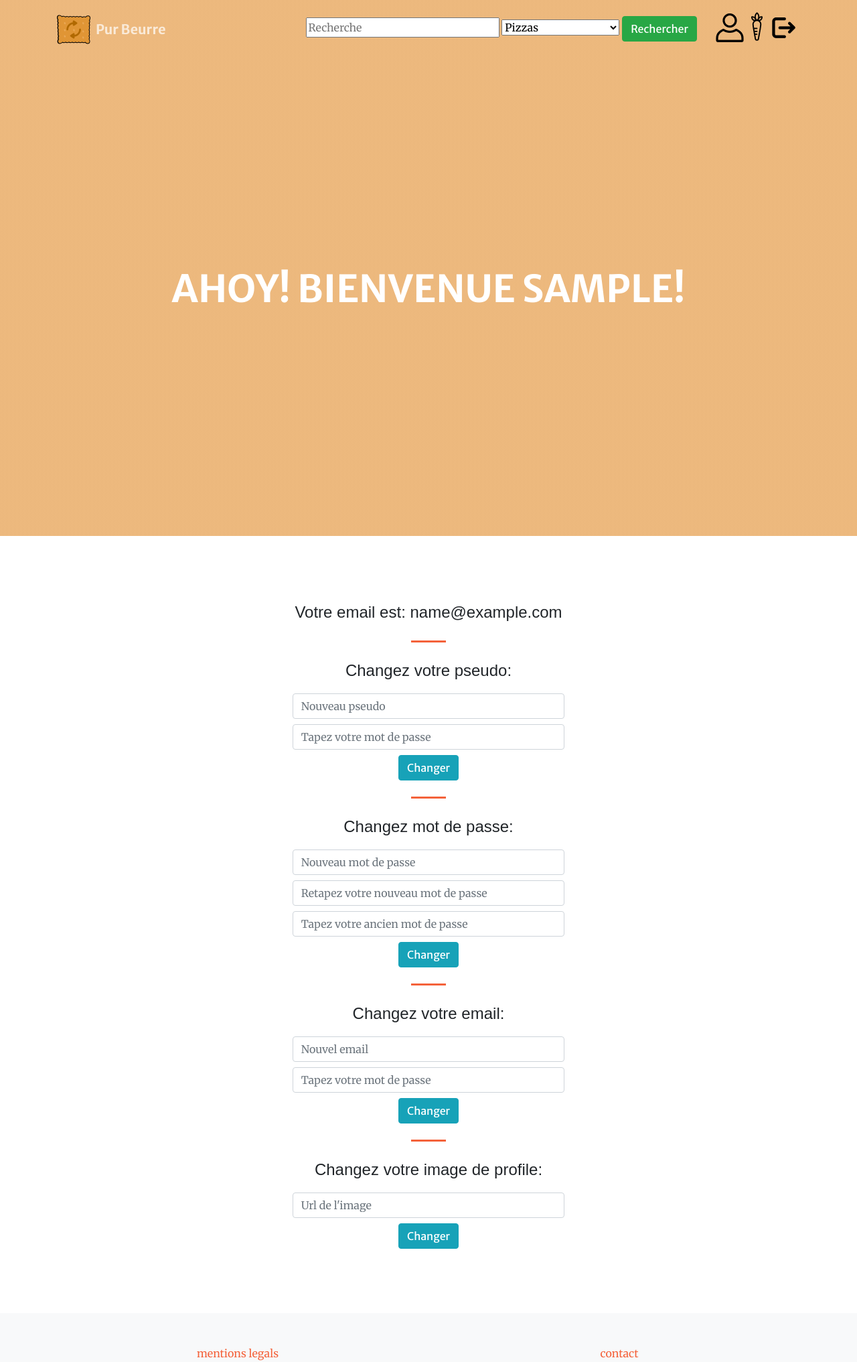
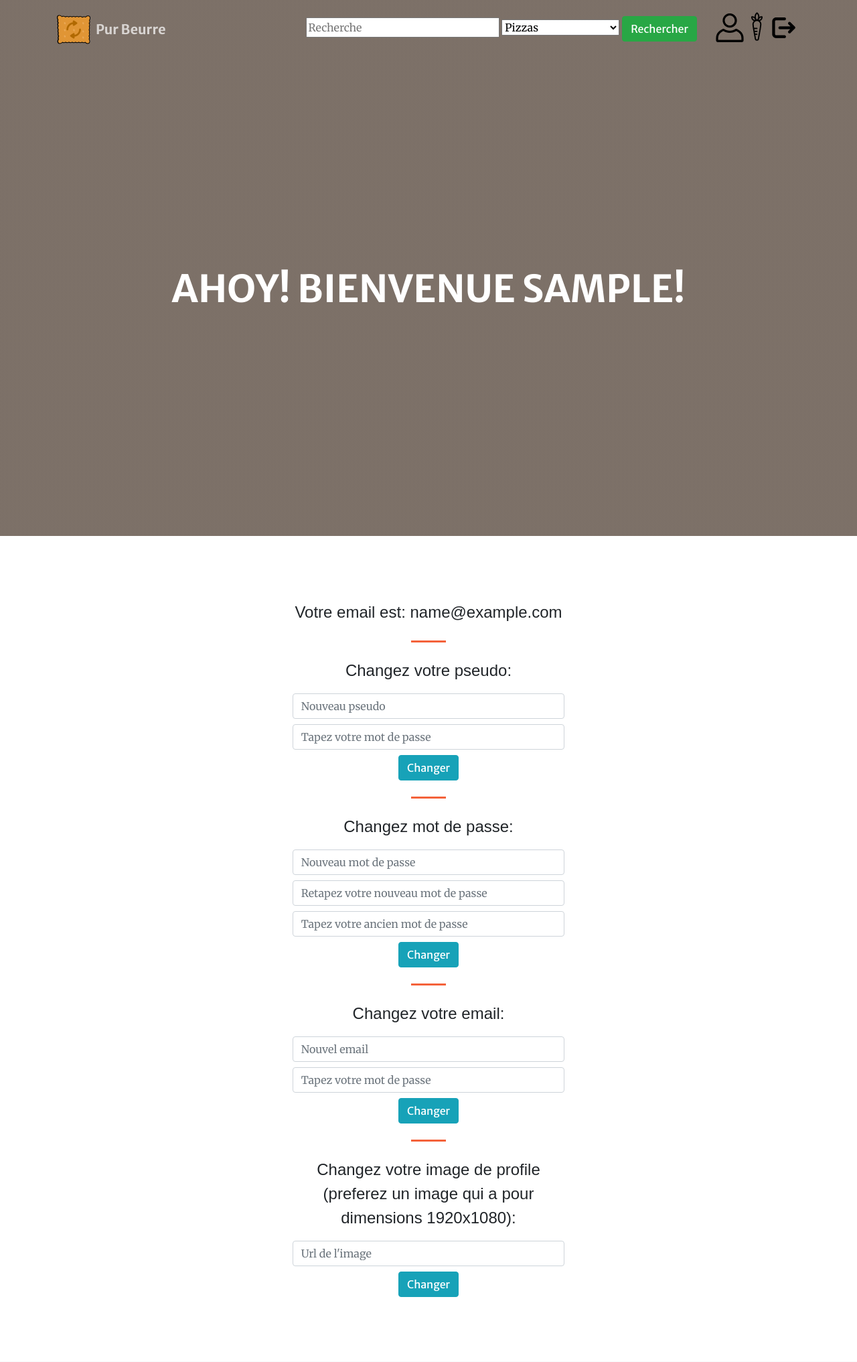
Before and after one commit to elmasta/Pure_butter, a Django app: page /product/change_email in a window 1280 px wide. Shown: the top 2033 px of the page at 67% size. Run offline with Django 3.2, Linux system fonts and the light colour scheme; the visitor is signed in with stand-in values (Sample User, id 1); some libraries are stand-ins or nearby versions; some web fonts are replaced.

Commit message:
fixed the user picture background rendering on the user page

```diff
--- a/pureButter_project/product/templates/product/user.html
+++ b/pureButter_project/product/templates/product/user.html
@@ -8,8 +8,8 @@
   {% else %}
     <header class="user_picture picture">
       <style> header.user_picture {
-        background: -webkit-gradient(linear, left top, left bottom, from(rgba(232, 167, 93, 0.8)), to(rgba(232, 167, 93, 0.8))), url("{{ picture }}");
-        background: linear-gradient(to bottom, rgba(232, 167, 93, 0.8) 0%, rgba(232, 167, 93, 0.8) 100%), url("{{ picture }}");
+        background: -webkit-gradient(linear, left top, left bottom, from(rgba(92, 77, 66, 0.8)), to(rgba(92, 77, 66, 0.8))), url("{{ picture }}");
+        background: linear-gradient(to bottom, rgba(92, 77, 66, 0.8) 0%, rgba(92, 77, 66, 0.8) 100%), url("{{ picture }}");
         }
       </style>
   {% endif %}
@@ -57,7 +57,7 @@
           </form>
           <hr class="divider my-4">
           <form action="{% url 'change_picture' %}" method="post">
-            <p class="custom">Changez votre image de profile:</p>
+            <p class="custom">Changez votre image de profile (preferez un image qui a pour dimensions 1920x1080):</p>
             {% csrf_token %}
             <input type="text" size="30" placeholder="Url de l'image" class="form-control" name="picture_url">
             <input type="submit" name="validate_change" value="Changer" class="btn btn-info mt-2"/>
--- a/pureButter_project/product/views.py
+++ b/pureButter_project/product/views.py
@@ -1,4 +1,5 @@
 import logging
+import re
 from django.shortcuts import get_list_or_404
 from django.template import loader
 from django.http import HttpResponse
@@ -67,6 +68,9 @@ def user_page(request):
         if picture_exist.exists():
             picture_exist = Profil.objects.get(user=request.user.id)
             picture = picture_exist.image_url
+            regex = re.compile("http:")
+            if regex.match(picture) == None:
+                picture = False
         else:
             picture = False
         context = {"user_name": request.user.username,
@@ -122,6 +126,9 @@ def connect_user(request):
                     if picture_exist.exists():
                         picture_exist = Profil.objects.get(user=request.user.id)
                         picture = picture_exist.image_url
+                        regex = re.compile("http:")
+                        if regex.match(picture) == None:
+                            picture = False
                     else:
                         picture = False
                     context = {"user_name": request.user.username,
@@ -349,6 +356,9 @@ def change_picture(request):
             else:
                 new_picture = Profil(image_url=picture_url, user=request.user)
                 new_picture.save()
+            regex = re.compile("http:")
+            if regex.match(picture_url) == None:
+                picture_url = False
             context = {"user_name": request.user.username,
                        "user_email": request.user.email,
                        "picture": picture_url}
@@ -358,6 +368,9 @@ def change_picture(request):
     if picture_exist.exists():
         picture_exist = Profil.objects.get(user=request.user.id)
         picture = picture_exist.image_url
+        regex = re.compile("http:")
+        if regex.match(picture) == None:
+            picture = False
     else:
         picture = False
     context = {"user_name": request.user.username,
```
